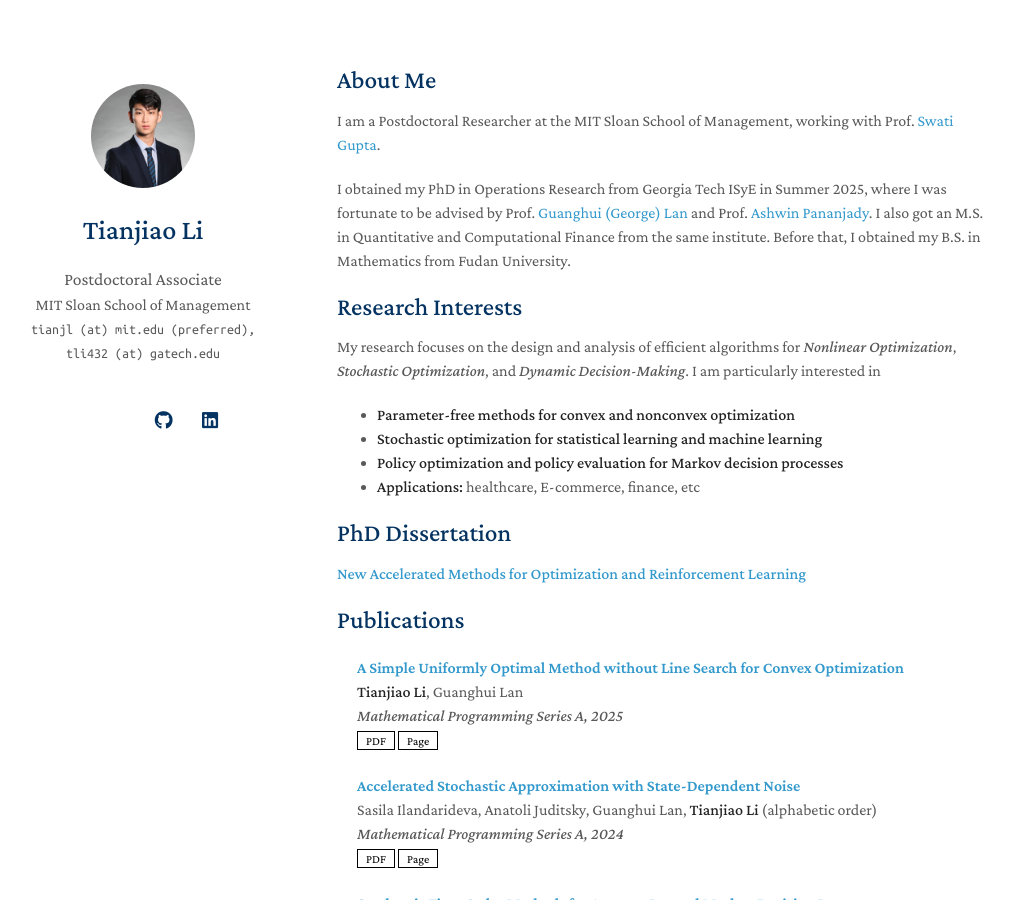
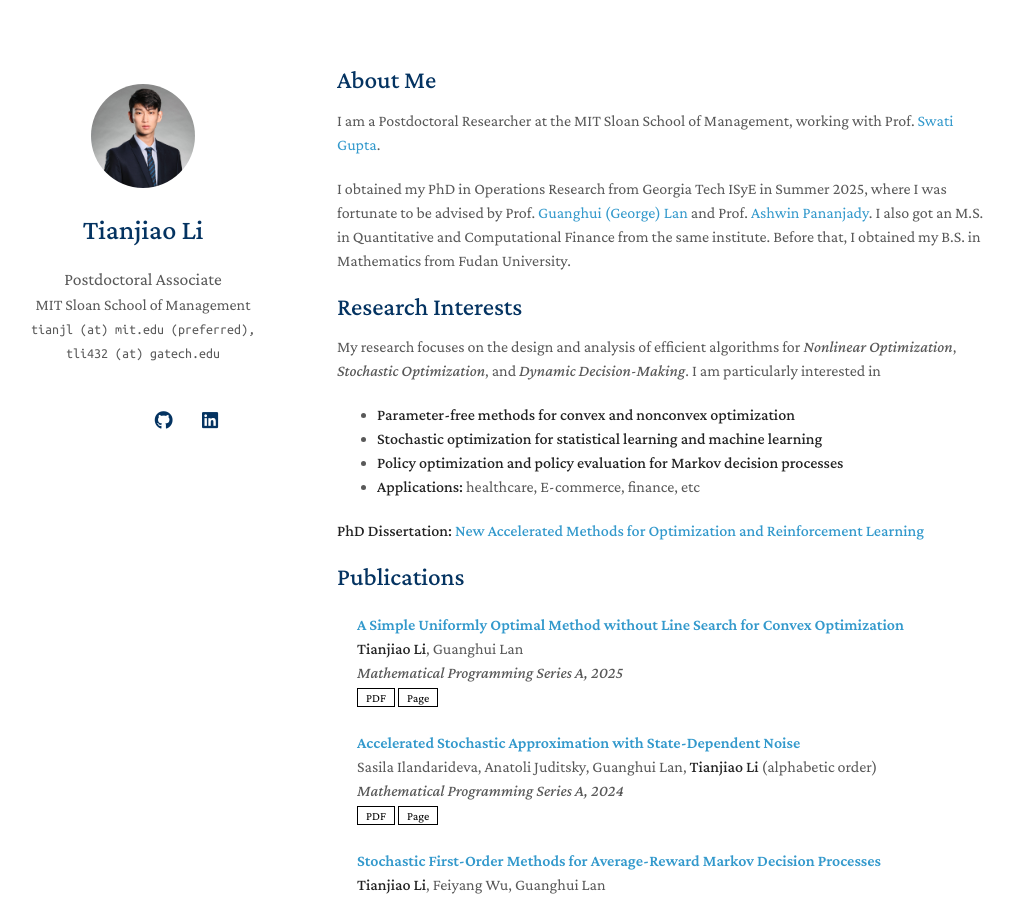
Before and after one commit to tli432/tli432.github.io, a Jekyll site: the page built from index.md, in a window 1280 px wide and 900 px high. Shown: the whole window, without its empty margins (133-1147 px from the left). Built offline with Jekyll 4.4.1, drawn with Linux system fonts in a browser that asks for light colours; nearby versions of some CDN libraries; a style sheet for code colours, icons or effects is not loaded; our own code applies the rules of GitHub Pages for plain Markdown files.

```diff
--- a/index.md
+++ b/index.md
@@ -18,9 +18,7 @@ My research focuses on the design and analysis of efficient algorithms for *Nonl
 - **Policy optimization and policy evaluation for Markov decision processes**
 - **Applications:** healthcare, E-commerce, finance, etc
 
-## PhD Dissertation
-
-**[New Accelerated Methods for Optimization and Reinforcement Learning](https://hdl.handle.net/1853/78712)**
+**PhD Dissertation: [New Accelerated Methods for Optimization and Reinforcement Learning](https://hdl.handle.net/1853/78712)**
 
 {% include_relative _includes/publications.md %}
 
```
